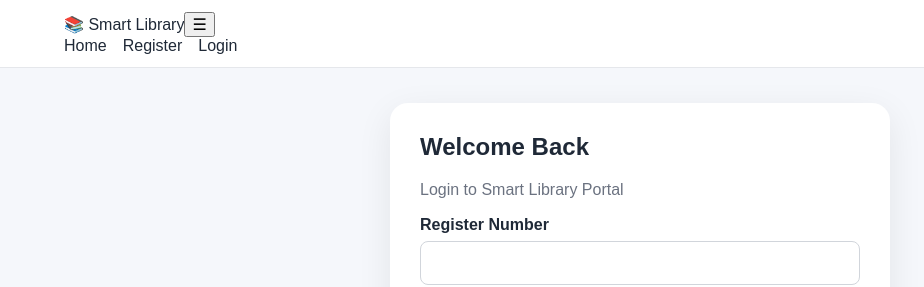
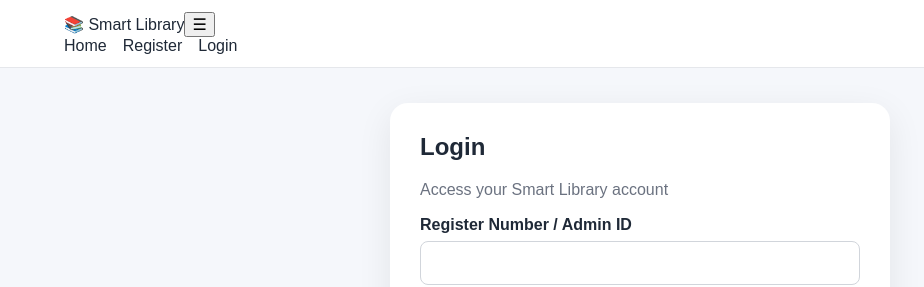
Before and after one commit to rlrenjith71-star/Smart-library-portal, a React (Vite) app in the folder frontend/: page /login in a window 1280 px wide. Shown: the top 287 px of the page, without its empty margins (0-924 px from the left). Built offline with nearby package versions, Linux system fonts and the light colour scheme.

Commit message:
Update Login.jsx

```diff
--- a/frontend/src/pages/Login.jsx
+++ b/frontend/src/pages/Login.jsx
@@ -1,8 +1,8 @@
 import { useState } from "react";
+import { useNavigate, Link } from "react-router-dom";
 import api from "../services/api";
-import { useNavigate, Link } from "react-router-dom";
 
-export default function Login() {
+function Login() {
   const navigate = useNavigate();
 
   const [registerNumber, setRegisterNumber] =
@@ -17,54 +17,43 @@ export default function Login() {
   const [loading, setLoading] =
     useState(false);
 
-  const handleLogin = async (event) => {
+  const handleSubmit = async (event) => {
     event.preventDefault();
 
+    setMessage("");
     setLoading(true);
-    setMessage("");
 
     try {
       const response = await api.post(
-        "/auth/login",
+        "/login",
         {
           registerNumber,
           password
         }
       );
 
-      const data = response.data;
-
-      if (!data.success) {
-        setMessage(
-          data.message || "Login failed"
-        );
-        return;
-      }
-
-      if (data.token) {
       localStorage.setItem(
         "token",
-          data.token
+        response.data.token
       );
-      }
 
-      if (data.user) {
       localStorage.setItem(
         "user",
-          JSON.stringify(data.user)
+        JSON.stringify(response.data.user)
       );
+
+      if (
+        response.data.user.role === "admin"
+      ) {
+        navigate("/admin");
+      } else {
+        navigate("/dashboard");
       }
-
-      setMessage("Login successful");
-
-      setTimeout(() => {
-        navigate("/dashboard");
-      }, 800);
 
     } catch (error) {
       setMessage(
         error.response?.data?.message ||
-        "Invalid Register Number or password"
+        "Login failed."
       );
     } finally {
       setLoading(false);
@@ -73,14 +62,16 @@ export default function Login() {
 
   return (
     <div className="auth-page">
+
       <form
         className="auth-card"
-        onSubmit={handleLogin}
+        onSubmit={handleSubmit}
       >
-        <h2>Welcome Back</h2>
+
+        <h2>Login</h2>
 
         <p>
-          Login to Smart Library Portal
+          Access your Smart Library account
         </p>
 
         {message && (
@@ -89,7 +80,7 @@ export default function Login() {
           </div>
         )}
 
-        <label>Register Number</label>
+        <label>Register Number / Admin ID</label>
 
         <input
           type="text"
@@ -132,7 +123,11 @@ export default function Login() {
             Register
           </Link>
         </p>
+
       </form>
+
     </div>
   );
 }
+
+export default Login;
```
Lines whose indentation alone changed are shown as unchanged.
